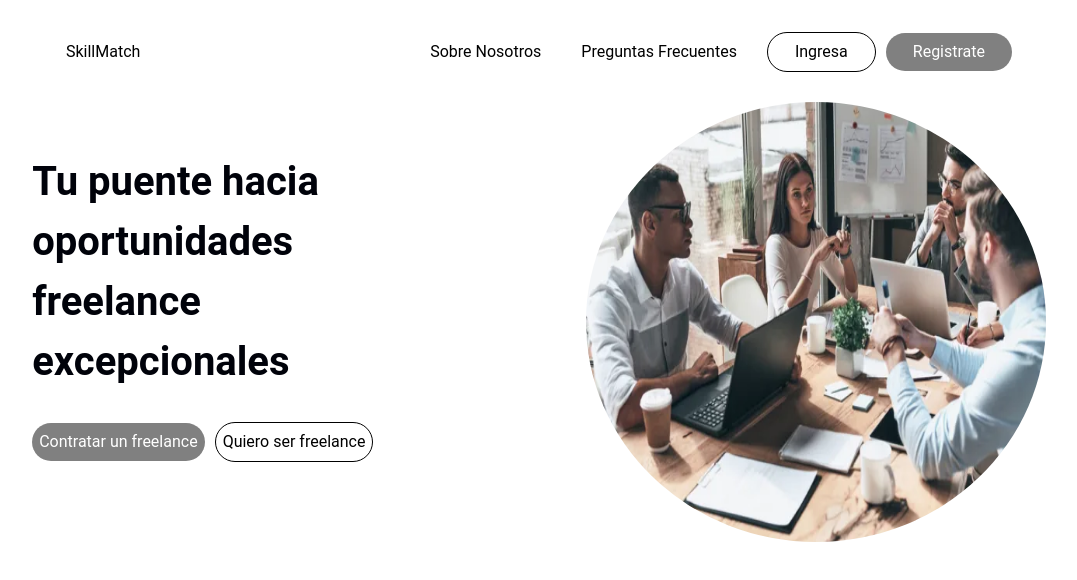
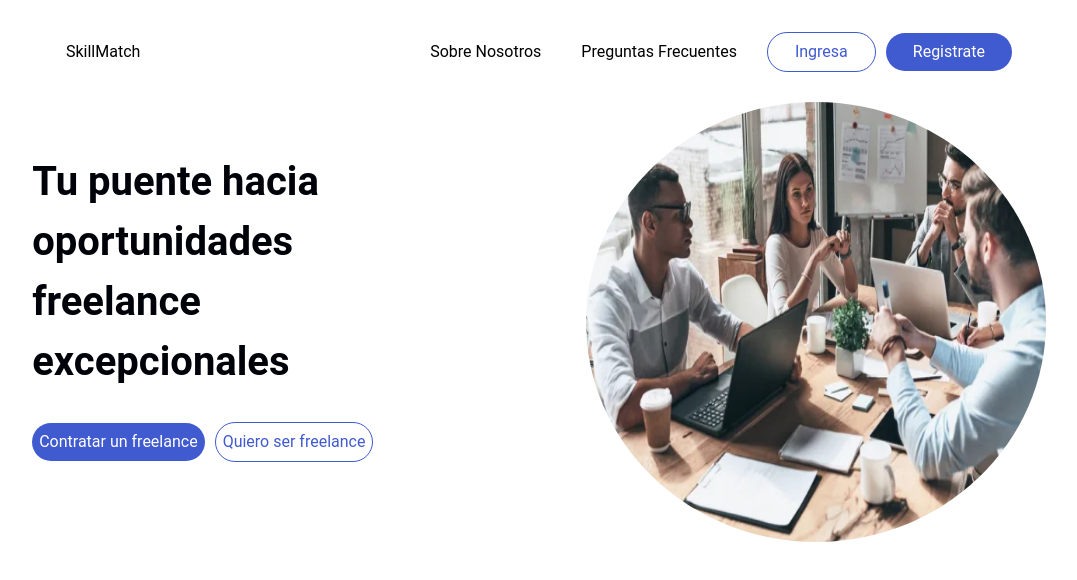
Before and after one commit to No-Country-simulation/s16-15-t-php-react, a React (Vite) app in the folder Frontend/: page / in a window 1280 px wide. Shown: the top 580 px of the page, without its empty margins (101-1178 px from the left). Built offline with nearby package versions, Linux system fonts and the light colour scheme.

Commit message:
change buttons colors

```diff
--- a/Frontend/src/styles/buttons.css
+++ b/Frontend/src/styles/buttons.css
@@ -1,13 +1,14 @@
 
 .btn-bdr{
-    border: 1px solid black;
+    border: 1px solid #405ACF;
+    color: #405ACF;
     padding: 7px;
     border-radius: 20px;
     margin: auto 10px;
 }
 
 .btn-bg{
-  background-color: gray;
+  background-color: #405ACF;
   border: none;
   border-radius: 20px;
   padding: 7px;
```
